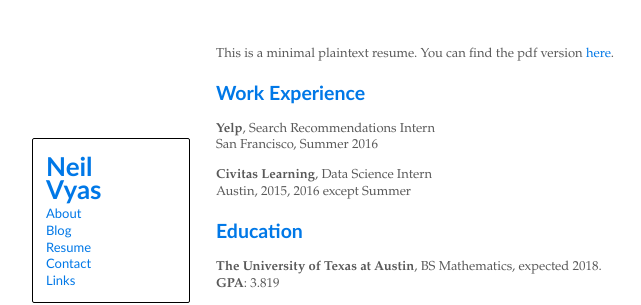
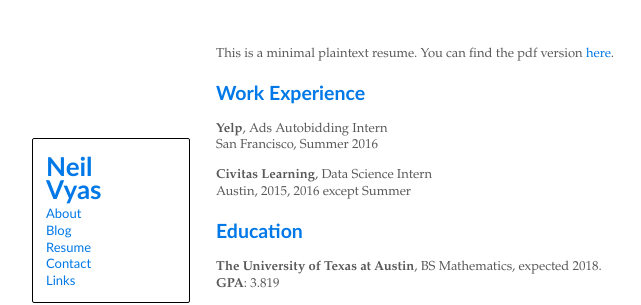
Before and after one commit to neilvyas/neilvyas.github.io, a Jekyll site: the page built from resume.md, in a window 1280 px wide. Shown: the top 305 px of the page, without its empty margins (2-643 px from the left). Built offline with Jekyll 4.4.1, drawn with Linux system fonts in a browser that asks for light colours.

Commit message:
burning down dumb stuff.

```diff
--- a/_includes/sidebar.html
+++ b/_includes/sidebar.html
@@ -2,7 +2,7 @@
   <h1 id="brand">Neil<br>Vyas</h1>
   <ul id="nav">
     <li><a href="/about.html">About</a></li>
-    <li><a href="/">Blog</a></li>
+    <li><a href="/blog.html">Blog</a></li>
     <li><a href="/resume.html">Resume</a></li>
     <li><a href="mailto:vyas.neil.nv@gmail.com">Contact</a></li>
     <li><a href="/links.html">Links</a></li>
--- a/resume.md
+++ b/resume.md
@@ -6,7 +6,7 @@
 
 Work Experience
 ---------------
-**Yelp**, Search Recommendations Intern
+**Yelp**, Ads Autobidding Intern
 San Francisco, Summer 2016
 
 **Civitas Learning**, Data Science Intern
```
Also changed, not shown: index.md (added, +1 -0 lines), _drafts/2015-03-29-on-hiring-ds.md (renamed from _posts/2015-03-29-on-hiring-ds.md), _drafts/2015-04-11-Convex-Optimization.md (renamed from _posts/2015-04-11-Convex-Optimization.md), _drafts/2015-05-23-pure-linalg.md (renamed from _posts/2015-05-23-pure-linalg.md), _drafts/2015-09-13-crazy-schedules.md (renamed from _posts/2015-09-13-crazy-schedules.md), _drafts/2015-12-15-gustavo.md (renamed from _posts/2015-12-15-gustavo.md), blog.html (renamed from index.html).
